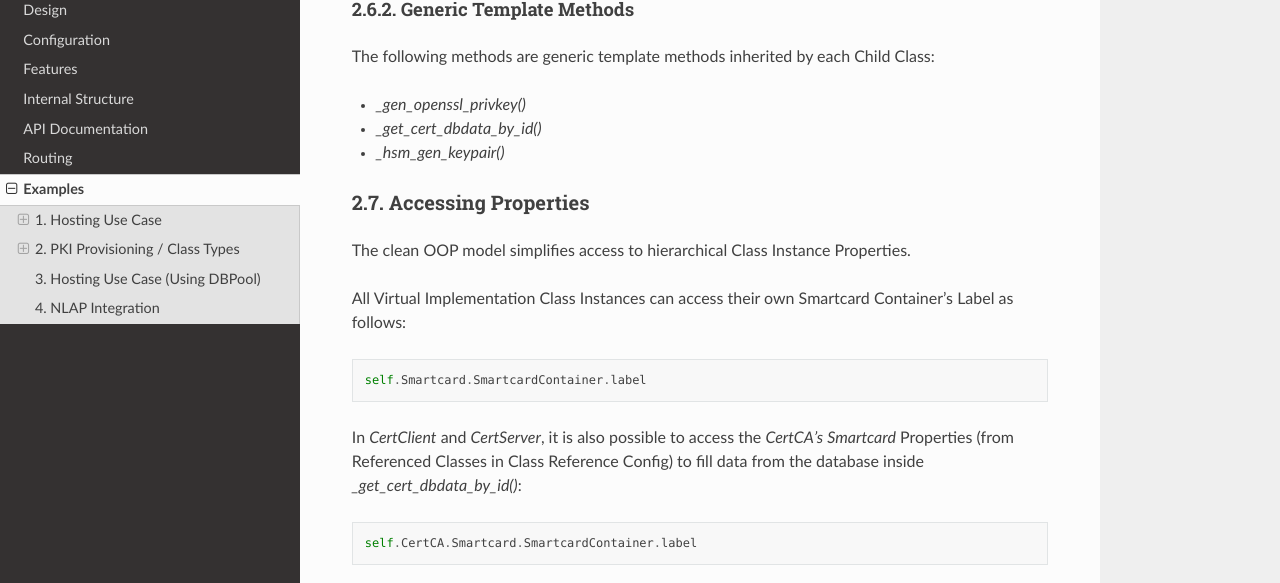
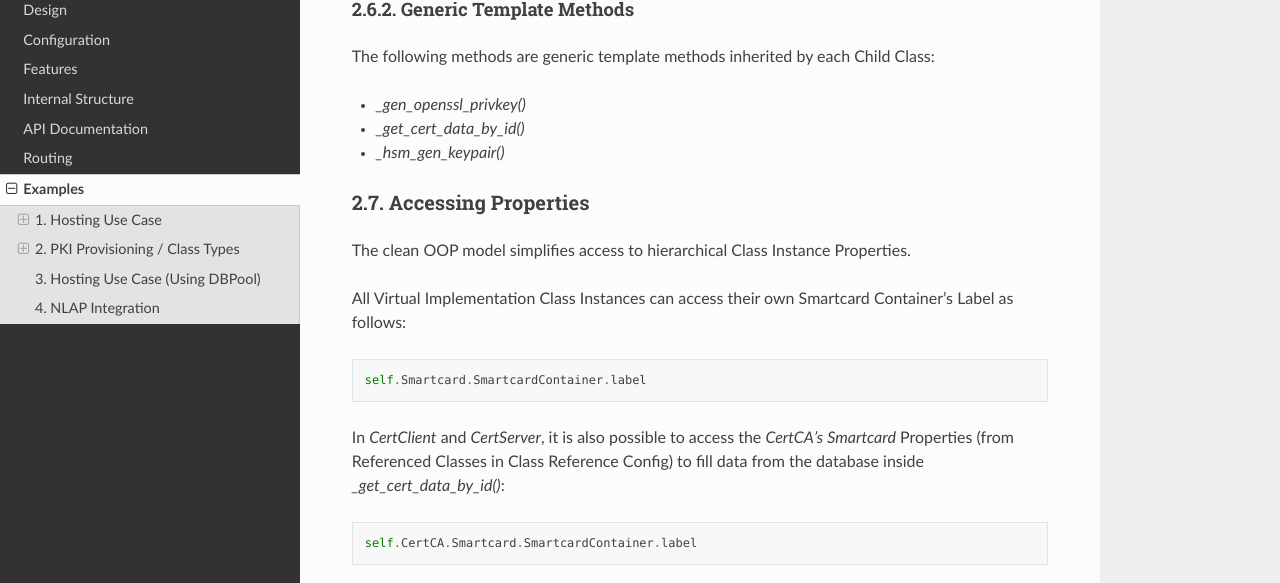
Before and after one commit to clauspruefer/python-micro-esb, a Sphinx documentation site: the page built from doc/source/examples.rst, in a window 1280 px wide and 900 px high, scrolled down 14016 px. Shown: the part 139-722 px from the top of the window. Built offline with Sphinx 7.4.7 and the Read the Docs theme 3.1.0, drawn with Linux system fonts in a browser that asks for light colours.

Commit message:
Fix remaining method name references in examples.rst
Co-authored-by: clauspruefer <17313789+clauspruefer@users.noreply.github.com>

```diff
--- a/doc/source/examples.rst
+++ b/doc/source/examples.rst
@@ -577,7 +577,7 @@ The "Cert" base class provides three private abstract methods because the proces
 The following methods are generic template methods inherited by each Child Class:
 
 - `_gen_openssl_privkey()`
-- `_get_cert_dbdata_by_id()`
+- `_get_cert_data_by_id()`
 - `_hsm_gen_keypair()`
 
 2.7. Accessing Properties
@@ -594,7 +594,7 @@ Label as follows:
 
 In `CertClient` and `CertServer`, it is also possible to access the `CertCA's` `Smartcard`
 Properties (from Referenced Classes in Class Reference Config) to fill data from the database
-inside `_get_cert_dbdata_by_id()`:
+inside `_get_cert_data_by_id()`:
 
 .. code-block:: python
 
```
